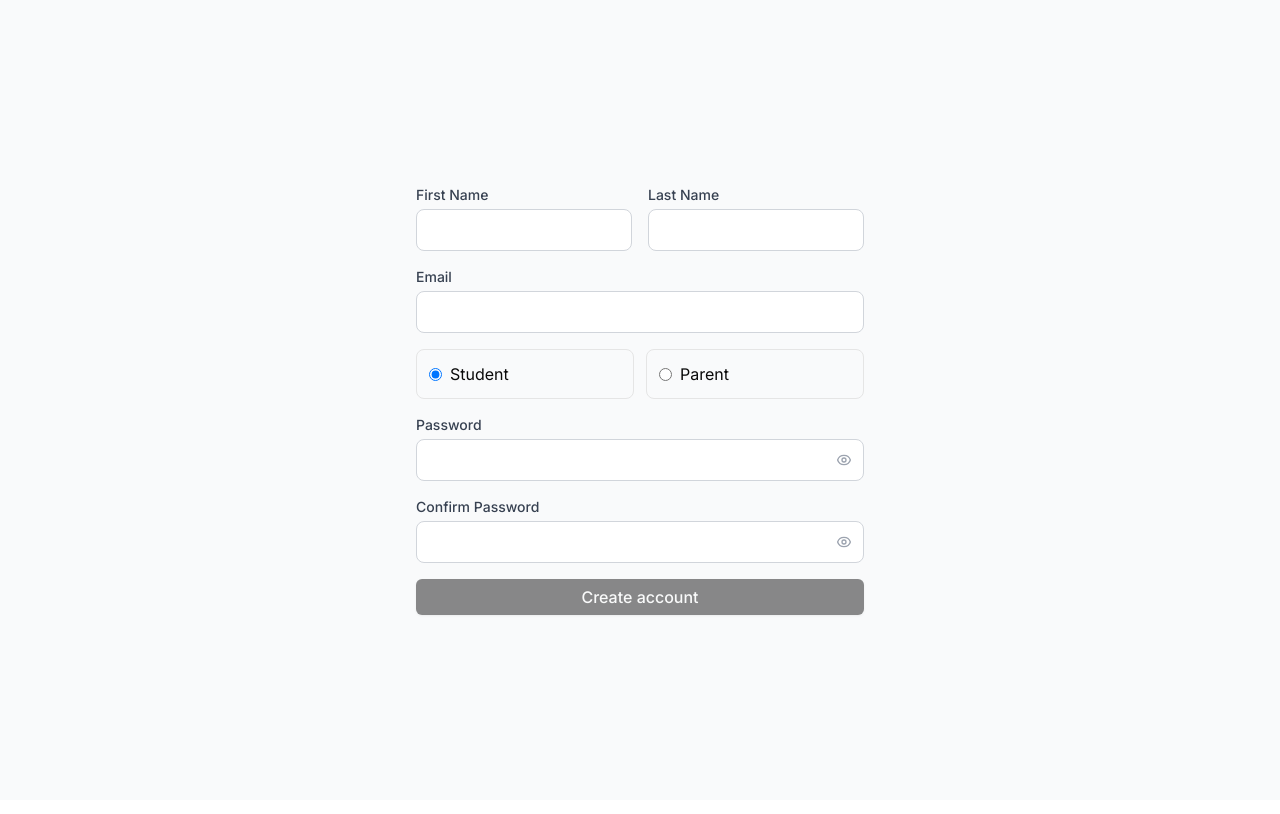
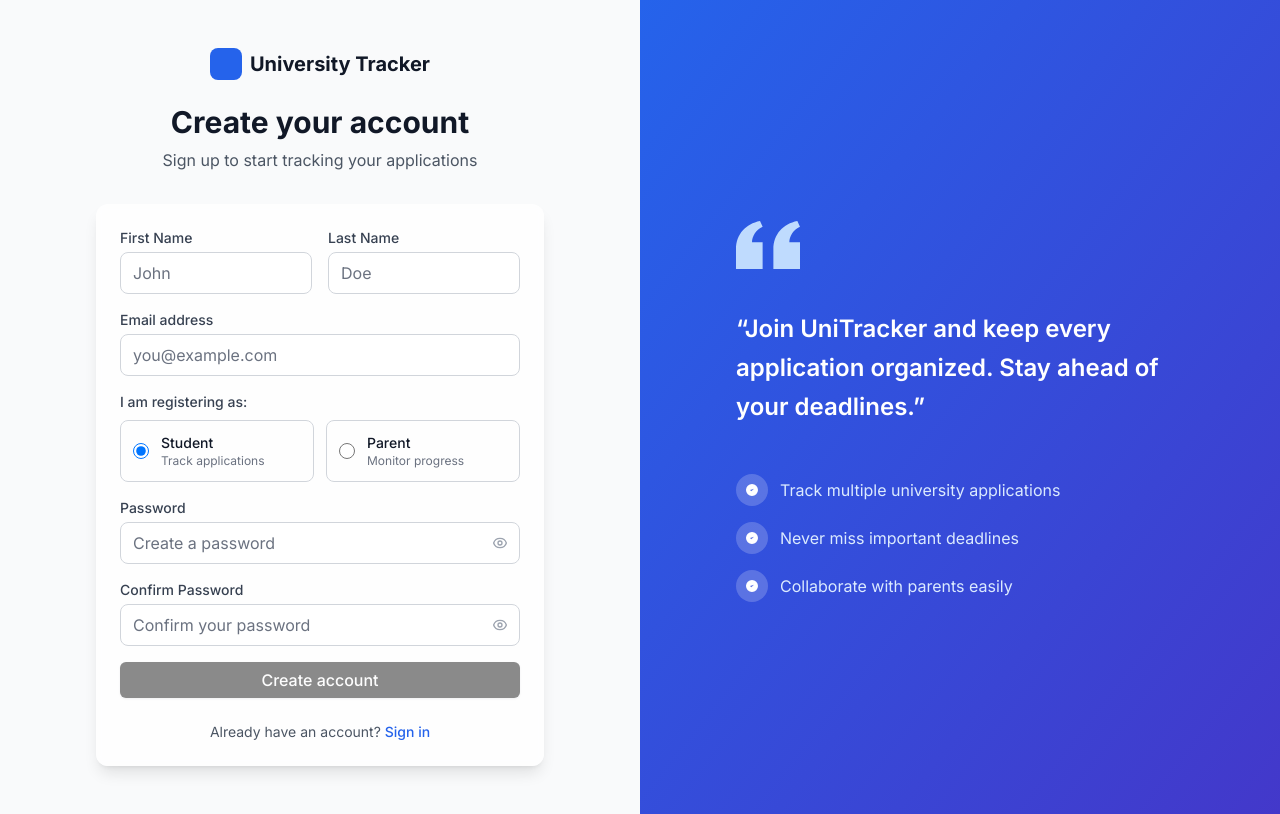
Before and after one commit to EvelynDevelops/university-app-tracker, a Next.js app: page /auth/register in a window 1280 px wide. Built offline with nearby package versions, Linux system fonts and the light colour scheme.

Commit message:
optimize the auth ui

```diff
--- a/app/auth/register/page.tsx
+++ b/app/auth/register/page.tsx
@@ -1,4 +1,77 @@
-import SignupCard from "@/components/auth/SignupCard"
+import Link from 'next/link'
+import SignupCard from '@/components/auth/SignupCard'
+
 export default function RegisterPage() {
-  return <div className="min-h-screen flex items-center justify-center p-6"><div className="w-full max-w-md"><SignupCard /></div></div>
+  return (
+    <div className="min-h-screen flex">
+      {/* left - form */}
+      <div className="flex-1 flex items-center justify-center p-4 sm:p-8 lg:p-12">
+        <div className="w-full max-w-md">
+          {/* Header */}
+          <div className="text-center mb-8">
+            <Link href="/" className="inline-flex items-center space-x-2 mb-6">
+              <div className="h-8 w-8 rounded-lg bg-blue-600" />
+              <span className="text-xl font-bold text-gray-900 dark:text-white">
+                University Tracker
+              </span>
+            </Link>
+            <h1 className="text-3xl font-bold text-gray-900 dark:text-white mb-2">
+              Create your account
+            </h1>
+            <p className="text-gray-600 dark:text-gray-300">
+              Sign up to start tracking your applications
+            </p>
+          </div>
+
+          {/* Signup Card */}
+          <SignupCard />
+        </div>
+      </div>
+
+      {/* right - promotion content */}
+      <div className="hidden lg:flex flex-1 bg-gradient-to-br from-blue-600 to-indigo-700 items-center justify-center p-12">
+        <div className="max-w-md text-white">
+          {/* quote icon */}
+          <div className="mb-8">
+            <svg className="w-16 h-16 text-blue-200" fill="currentColor" viewBox="0 0 24 24">
+              <path d="M14.017 21v-7.391c0-5.704 3.731-9.57 8.983-10.609l.995 2.151c-2.432.917-3.995 3.638-3.995 5.849h4v10h-9.983zm-14.017 0v-7.391c0-5.704 3.748-9.57 9-10.609l.996 2.151c-2.433.917-3.996 3.638-3.996 5.849h3.983v10h-9.983z"/>
+            </svg>
+          </div>
+
+          {/* quote text */}
+          <blockquote className="text-2xl font-semibold mb-8 leading-relaxed">
+            “Join UniTracker and keep every application organized. Stay ahead of your deadlines.”
+          </blockquote>
+
+          {/* features */}
+          <div className="mt-12 space-y-4">
+            <div className="flex items-center">
+              <div className="w-8 h-8 bg-white/20 rounded-full flex items-center justify-center mr-3">
+                <svg className="w-4 h-4 text-white" fill="currentColor" viewBox="0 0 24 24">
+                  <path d="M9 12l2 2 4-4m6 2a9 9 0 11-18 0 9 9 0 0118 0z"/>
+                </svg>
+              </div>
+              <span className="text-blue-100">Track multiple university applications</span>
+            </div>
+            <div className="flex items-center">
+              <div className="w-8 h-8 bg-white/20 rounded-full flex items-center justify-center mr-3">
+                <svg className="w-4 h-4 text-white" fill="currentColor" viewBox="0 0 24 24">
+                  <path d="M9 12l2 2 4-4m6 2a9 9 0 11-18 0 9 9 0 0118 0z"/>
+                </svg>
+              </div>
+              <span className="text-blue-100">Never miss important deadlines</span>
+            </div>
+            <div className="flex items-center">
+              <div className="w-8 h-8 bg-white/20 rounded-full flex items-center justify-center mr-3">
+                <svg className="w-4 h-4 text-white" fill="currentColor" viewBox="0 0 24 24">
+                  <path d="M9 12l2 2 4-4m6 2a9 9 0 11-18 0 9 9 0 0118 0z"/>
+                </svg>
+              </div>
+              <span className="text-blue-100">Collaborate with parents easily</span>
+            </div>
+          </div>
+        </div>
+      </div>
+    </div>
+  )
 }
--- a/components/auth/SignupCard.tsx
+++ b/components/auth/SignupCard.tsx
@@ -1,82 +1,142 @@
-"use client";
+"use client"
 
-import { useState } from "react";
-import { useRouter } from "next/navigation";
-import { Button } from "@/components/ui/Button";
-import { Input } from "@/components/ui/Input";
-import { PasswordInput } from "@/components/auth/PasswordInput";
-import { supabaseBrowser } from "@/lib/supabase/helpers";
+import { useState } from "react"
+import Link from "next/link"
+import { useRouter } from "next/navigation"
+import { Button } from "@/components/ui/Button"
+import { Input } from "@/components/ui/Input"
+import { PasswordInput } from "@/components/auth/PasswordInput"
+import { LoadingIcon } from "@/public/icons"
+import { supabaseBrowser } from "@/lib/supabase/helpers"
 
-type UserRole = "student" | "parent";
+type UserRole = "student" | "parent"
 
 export default function SignupCard() {
-  const [firstName, setFirstName] = useState("");
-  const [lastName,  setLastName]  = useState("");
-  const [email,     setEmail]     = useState("");
-  const [password,  setPassword]  = useState("");
-  const [confirm,   setConfirm]   = useState("");
-  const [role,      setRole]      = useState<UserRole>("student");
-  const [loading,   setLoading]   = useState(false);
-  const [error,     setError]     = useState<string | null>(null);
-  const router = useRouter();
+  const [firstName, setFirstName] = useState("")
+  const [lastName, setLastName] = useState("")
+  const [email, setEmail] = useState("")
+  const [password, setPassword] = useState("")
+  const [confirmPassword, setConfirmPassword] = useState("")
+  const [role, setRole] = useState<UserRole>("student")
+  const [loading, setLoading] = useState(false)
+  const [error, setError] = useState<string | null>(null)
+  const router = useRouter()
 
-  const disabled = loading || !firstName || !lastName || !email || !password || password !== confirm;
+  const disabled =
+    loading ||
+    !firstName ||
+    !lastName ||
+    !email ||
+    !password ||
+    !confirmPassword ||
+    password !== confirmPassword
 
-  const handleSignup = async () => {
-    if (disabled) return;
-    setError(null);
-    setLoading(true);
+  const handleSignup = async (e?: React.SyntheticEvent) => {
+    e?.preventDefault?.()
+    e?.stopPropagation?.()
+    if (disabled) return
+
+    setLoading(true)
+    setError(null)
     try {
-      const supabase = supabaseBrowser();
+      const supabase = supabaseBrowser()
+      // register
       const { data, error } = await supabase.auth.signUp({
         email,
         password,
         options: {
           data: { first_name: firstName, last_name: lastName, role },
-          emailRedirectTo: `${window.location.origin}/auth/login`,
         },
-      });
-      if (error) throw error;
+      })
+      if (error) throw error
 
-      const userId = data.user?.id;
+      const userId = data.user?.id
       if (userId) {
         await fetch("/api/profiles", {
           method: "POST",
           headers: { "Content-Type": "application/json" },
           body: JSON.stringify({ user_id: userId, first_name: firstName, last_name: lastName, role, email }),
-        });
+        })
       }
 
-      alert("Account created. Please verify your email (if enabled).");
-      router.push("/auth/login");
-    } catch (e: any) {
-      setError(e?.message ?? "Signup failed");
+      const { error: signInError } = await supabase.auth.signInWithPassword({ email, password })
+      if (signInError) throw signInError
+      router.push("/student/dashboard")
+    } catch (err: any) {
+      setError(err?.message ?? "Signup failed")
     } finally {
-      setLoading(false);
+      setLoading(false)
     }
-  };
+  }
 
   return (
+    <div className="bg-white/80 dark:bg-gray-800/80 rounded-xl shadow-lg backdrop-blur-sm p-4 sm:p-6">
       <div className="space-y-4">
         <div className="grid grid-cols-1 sm:grid-cols-2 gap-4">
-        <Input label="First Name" value={firstName} onChange={(e)=>setFirstName(e.target.value)} />
-        <Input label="Last Name"  value={lastName}  onChange={(e)=>setLastName(e.target.value)} />
+          <Input label="First Name" value={firstName} onChange={(e) => setFirstName(e.target.value)} placeholder="John" required />
+          <Input label="Last Name" value={lastName} onChange={(e) => setLastName(e.target.value)} placeholder="Doe" required />
         </div>
-      <Input label="Email" type="email" value={email} onChange={(e)=>setEmail(e.target.value)} />
+
+        <Input label="Email address" type="email" value={email} onChange={(e) => setEmail(e.target.value)} placeholder="you@example.com" required />
+
+        <fieldset className="mt-2">
+          <legend className="block text-sm font-medium text-gray-700 dark:text-gray-300 mb-2">I am registering as:</legend>
           <div className="grid grid-cols-1 sm:grid-cols-2 gap-3">
-        {(["student","parent"] as const).map(r => (
-          <label key={r} className="flex items-center p-3 border rounded-lg cursor-pointer">
-            <input type="radio" name="role" checked={role===r} onChange={()=>setRole(r)} className="mr-2" />
+            {(["student", "parent"] as const).map((r) => (
+              <label
+                key={r}
+                className="flex items-center p-3 border border-gray-300 rounded-lg cursor-pointer hover:bg-gray-50 dark:border-gray-600 dark:hover:bg-gray-700"
+              >
+                <input
+                  type="radio"
+                  name="userRole"
+                  value={r}
+                  checked={role === r}
+                  onChange={() => setRole(r)}
+                  className="h-4 w-4 text-blue-600 focus:ring-blue-500 border-gray-300"
+                />
+                <div className="ml-3">
+                  <div className="text-sm font-medium text-gray-900 dark:text-white">
                     {r === "student" ? "Student" : "Parent"}
+                  </div>
+                  <div className="text-xs text-gray-500 dark:text-gray-400">
+                    {r === "student" ? "Track applications" : "Monitor progress"}
+                  </div>
+                </div>
               </label>
             ))}
           </div>
-      <PasswordInput label="Password" value={password} onChange={(e)=>setPassword(e.target.value)} minLength={8}/>
-      <PasswordInput label="Confirm Password" value={confirm} onChange={(e)=>setConfirm(e.target.value)}/>
-      {error && <p className="text-sm text-red-600">{error}</p>}
+        </fieldset>
+
+        <PasswordInput label="Password" value={password} onChange={(e) => setPassword(e.target.value)} placeholder="Create a password" minLength={8} required />
+        <PasswordInput label="Confirm Password" value={confirmPassword} onChange={(e) => setConfirmPassword(e.target.value)} placeholder="Confirm your password" required />
+
+        {error && (
+          <p className="text-sm text-red-600" role="alert" aria-live="polite">
+            {error}
+          </p>
+        )}
+
         <Button type="button" onClick={handleSignup} disabled={disabled} className="w-full">
-        {loading ? "Creating account..." : "Create account"}
+          {loading ? (
+            <span className="flex items-center justify-center">
+              <LoadingIcon className="w-4 h-4 mr-2" />
+              Creating account...
+            </span>
+          ) : (
+            "Create account"
+          )}
         </Button>
       </div>
-  );
+
+      <div className="mt-6 text-center">
+        <p className="text-sm text-gray-600 dark:text-gray-300">
+          Already have an account?{" "}
+          <Link href="/auth/login" className="font-medium text-blue-600 hover:text-blue-500 dark:text-blue-400 dark:hover:text-blue-300">
+            Sign in
+          </Link>
+        </p>
+      </div>
+    </div>
+  )
 }
```
Lines whose indentation alone changed are shown as unchanged.
